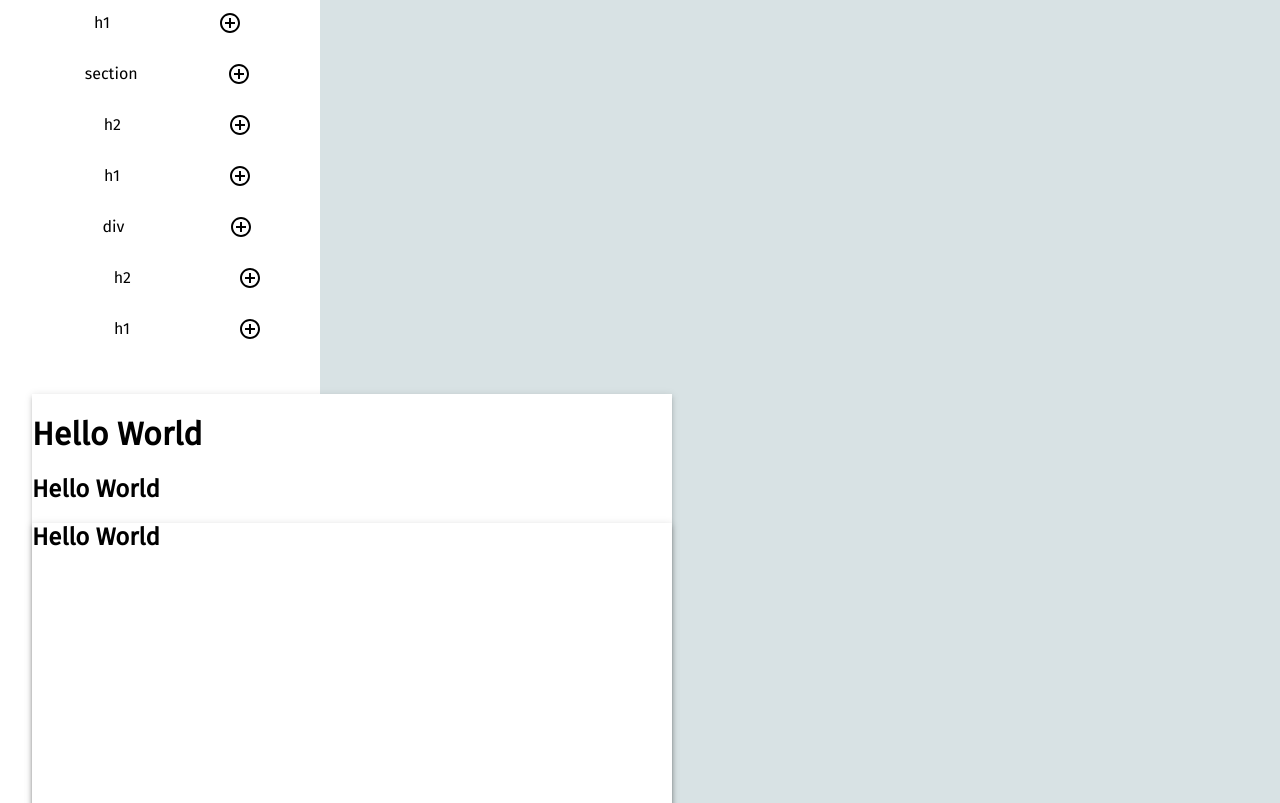
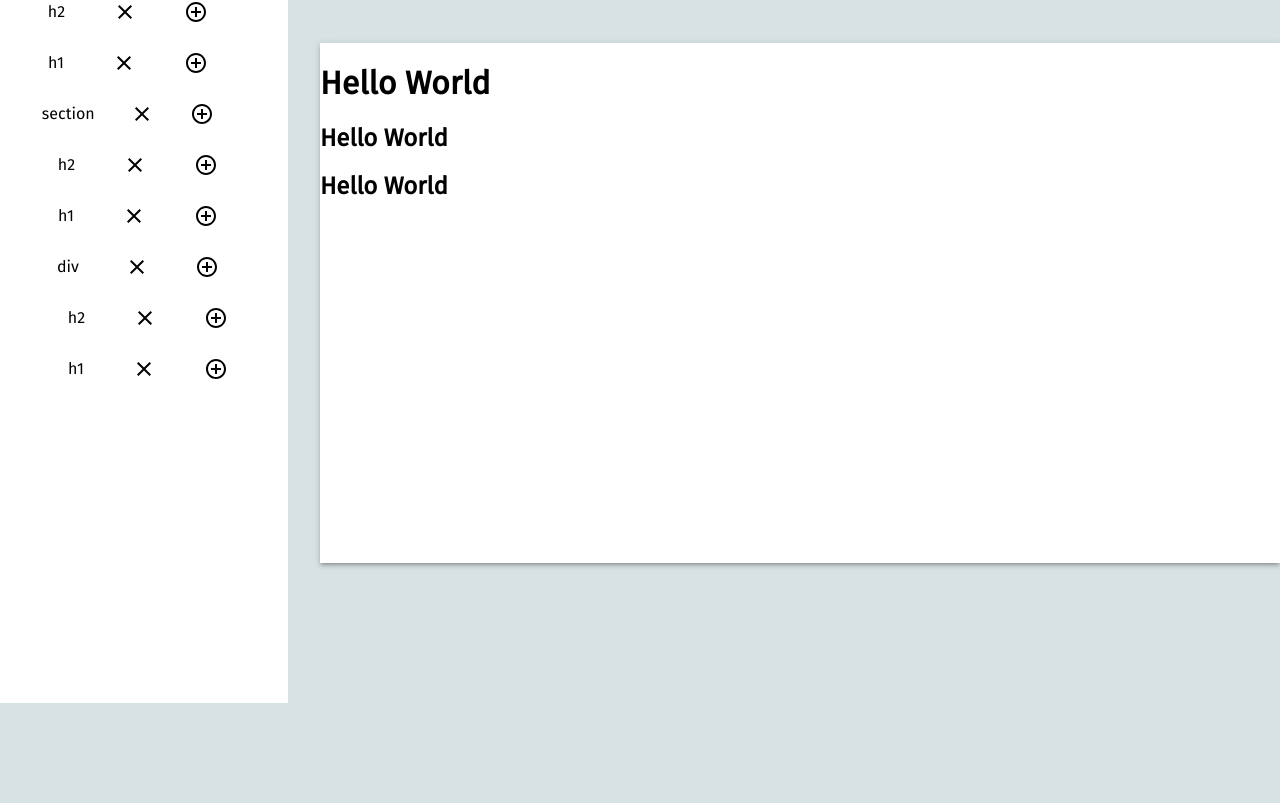
Before and after one commit to HeyHannibal/WGU-v0, a React (Create React App) app: page / in a window 1280 px wide. Shown: the part 137-940 px from the top of the page. After the commit the page ends 840 px from the top, so only its background shows below. Built offline with nearby package versions, Linux system fonts and the light colour scheme.

Commit message:
fixed adding elem bug, checking arrays for undefined now

```diff
--- a/src/App.css
+++ b/src/App.css
@@ -1,37 +1,56 @@
-.App{
-  display: flex;
+#toolbar {
+  width: 100%;
+  height: 5vh;
+  background-color: #2c2c2c;
 }
-#work{
+#work {
   height: 100vh;
   display: flex;
   align-items: center;
 }
 
-#Output{
-  height: 90vh;
-  width: 50vw;
-  box-shadow:rgba(0, 0, 0, 0.2) 0px 3px 3px -2px, rgba(0, 0, 0, 0.14) 0px 3px 4px 0px, rgba(0, 0, 0, 0.12) 0px 1px 8px 0px;
+#Output {
+  height: 520px;
+  width: 960px;
+  transform: scale(1);
+  box-shadow: rgba(0, 0, 0, 0.2) 0px 3px 3px -2px, rgba(0, 0, 0, 0.14) 0px 3px 4px 0px,
+    rgba(0, 0, 0, 0.12) 0px 1px 8px 0px;
   background-color: rgb(255, 255, 255);
-  margin: 0;
-  padding: 0;
-  margin-left: auto;
-  margin-right: auto;
-
+  transition: transform 0.2s ease;
 }
 
-
-#domTree{
-  margin: 2rem;
+#domTree {
+  margin: 0 2rem;
   margin-left: 0;
-  padding: 0 2rem;
+  padding: 2rem 4rem 2rem 1rem;
   background-color: white;
-  width: 25%;
+  width: 30%;
   box-sizing: border-box;
 }
-.node{
+.node {
   width: 100%;
+}
+
+#workspace {
+  display: flex;
 }
 /* position: absolute; */
 /* left: 50%; */
 /* top: 50%; */
 /* transform: translate(-50%, -50%); */
+
+@media only screen and (max-width: 1000px) {
+  #Output {
+    transform: scale(0.7) translateX(-20%);
+  }
+}
+@media only screen and (max-width: 900px) {
+  #Output {
+    transform: scale(0.5) translateX(-45%);
+  }
+}
+@media only screen and (max-width: 700px) {
+  #Output {
+    transform: scale(0.4) translateX(-80%);
+  }
+}
--- a/src/App.js
+++ b/src/App.js
@@ -1,17 +1,14 @@
-import './App.css';
-import React, { useState } from 'react';
-import Button from '@mui/material/Button';
-import Input from './components2/input'
-import Output from './components2/output';
-import MuiButton from './components2/muiButton';
+import "./App.css";
+import React, { useState } from "react";
+import Button from "@mui/material/Button";
+import Input from "./virtualDom/input";
+import Output from "./virtualDom/output";
+import MuiButton from "./components/muiButton";
+import VirtualDom from "./virtualDom/virtualDom";
 function App() {
-  const [toRender, setToRender] = useState([])
-
-
   return (
     <div className="App">
-    <Input></Input>
-    {/* <Output></Output> */}
+      <VirtualDom></VirtualDom>
     </div>
   );
 }
--- a/src/components2/output.js
+++ /dev/null
@@ -1,107 +0,0 @@
-import produce from "immer";
-import React, { useState, useCallback } from "react";
-
-const virtualDom = {
-  Element: {
-    findMe: this,
-
-    tagName: "div",
-    props: {
-      id: "Output",
-    },
-    children: [
-      {
-        Element: {
-          tagName: "h2",
-          props: {
-            id: "top",
-          },
-
-          children: [{ textContent: "Hello World" }],
-        },
-      },
-      {
-        Element: {
-          tagName: "h1",
-          nodeId: "2",
-          props: {
-            id: "top",
-          },
-
-          children: [{ textContent: "Hello World" }],
-        },
-      },
-      {
-        Element: {
-          tagName: "div",
-          children: [
-            {
-              Element: {
-                tagName: "p",
-                children: [
-                  {
-                    Element: {
-                      tagName: "span",
-                      props: {
-                        id: "ck",
-                      },
-                      children: [
-                        {
-                          textContent: "Just Tell ME what to DO PLEASE",
-                        },
-                      ],
-                    },
-                  },
-                ],
-              },
-            },
-          ],
-        },
-      },
-    ],
-  },
-};
-
-let addProps = (elem) => (elem.props !== undefined ? elem.props : {});
-
-function traverseVirtualDom(virtualDom) {
-  const thisLayer = Object.keys(virtualDom);
-  return thisLayer.map((key) => {
-    const elem = virtualDom[key];
-    if (elem.children === undefined) {
-      return React.createElement(elem.tagName, addProps(elem));
-    } else if (Object.keys(elem.children[0])[0] === "textContent") {
-      return React.createElement(
-        elem.tagName,
-        addProps(elem),
-        elem.children[0].textContent
-      );
-    } else {
-      return React.createElement(
-        elem.tagName,
-        addProps(elem),
-        traverseChildNodes(elem.children)
-      );
-    }
-  });
-}
-
-function traverseChildNodes(virtualDom) {
-  return virtualDom.map((elem) => {
-    if (elem.Element.children !== undefined) {
-      return traverseVirtualDom(elem);
-    }
-    return React.createElement(elem.Element.tagName, addProps(elem.Element));
-  });
-}
-
-export default function Output(props) {
-  return <div id="work">{traverseVirtualDom(props.dom)}</div>;
-}
-
-// return keys.map((elem) => {
-// return React.createElement(elem, {},Object.keys(virtualDom[elem]).map(elemm => {
-// if(elemm === 'comp') React.createElement(MuiButton)
-// else return React.createElement(elemm,{}, virtualDom[elem][elemm].textContent)
-// }));
-// });
--- /dev/null
+++ b/src/virtualDom/addElement.js
@@ -0,0 +1,8 @@
+import CropSquareSharpIcon from "@mui/icons-material/CropSquareSharp";
+export default function AddElement() {
+  return (
+    <div id="toolbar">
+      <CropSquareSharpIcon />
+    </div>
+  );
+}
--- /dev/null
+++ b/src/virtualDom/domObj.js
@@ -0,0 +1,95 @@
+import uniqid from "uniqid";
+export let vrDom = {
+  Element: {
+    treeRef: uniqid(),
+    tagName: "div",
+    props: {
+      key: uniqid(),
+      id: "Output",
+    },
+    children: [
+      {
+        Element: {
+          treeRef: uniqid(),
+          tagName: "h2",
+          props: {
+            key: uniqid(),
+          },
+        },
+      },
+      {
+        Element: {
+          treeRef: uniqid(),
+          tagName: "h1",
+          nodeId: "2",
+          props: {
+            key: uniqid(),
+          },
+
+          children: [{ textContent: "Hello World" }],
+        },
+      },
+      {
+        Element: {
+          treeRef: uniqid(),
+          tagName: "section",
+
+          children: [
+            {
+              Element: {
+                treeRef: uniqid(),
+                tagName: "h2",
+                props: {
+                  key: uniqid(),
+                },
+              },
+            },
+            {
+              Element: {
+                treeRef: uniqid(),
+                tagName: "h1",
+                nodeId: "2",
+                props: {
+                  key: uniqid(),
+                },
+                children: [{ textContent: "Hello World" }],
+              },
+            },
+            {
+              Element: {
+                treeRef: uniqid(),
+                tagName: "div",
+                props: {
+                  key: uniqid(),
+                },
+                children: [
+                  {
+                    Element: {
+                      treeRef: uniqid(),
+                      tagName: "h2",
+                      props: {
+                        key: uniqid(),
+                      },
+                    },
+                  },
+                  {
+                    Element: {
+                      treeRef: uniqid(),
+                      tagName: "h1",
+                      nodeId: "2",
+                      props: {
+                        key: uniqid(),
+                      },
+
+                      children: [{ textContent: "Hello World" }],
+                    },
+                  },
+                ],
+              },
+            },
+          ],
+        },
+      },
+    ],
+  },
+};
--- a/src/components2/input.js
+++ b/src/virtualDom/input.js
@@ -6,102 +6,6 @@ import uniqid from "uniqid";
 import { Grid } from "@mui/material";
 import ClearIcon from "@mui/icons-material/Clear";
 import AddCircleOutlineOutlinedIcon from "@mui/icons-material/AddCircleOutlineOutlined";
-
-import Output from "./output";
-
-let vrDom = {
-  Element: {
-    treeRef: uniqid(),
-    tagName: "div",
-    props: {
-      id: "Output",
-    },
-    children: [
-      {
-        Element: {
-          treeRef: uniqid(),
-          tagName: "h2",
-          props: {
-            id: "top",
-          },
-        },
-      },
-      {
-        Element: {
-          treeRef: uniqid(),
-          tagName: "h1",
-          nodeId: "2",
-          props: {
-            id: "top",
-          },
-
-          children: [{ textContent: "Hello World" }],
-        },
-      },
-      {
-        Element: {
-          treeRef: uniqid(),
-          tagName: "section",
-
-          children: [
-            {
-              Element: {
-                treeRef: uniqid(),
-                tagName: "h2",
-                props: {
-                  id: "top",
-                },
-              },
-            },
-            {
-              Element: {
-                treeRef: uniqid(),
-                tagName: "h1",
-                nodeId: "2",
-                props: {
-                  id: "top",
-                },
-                children: [{ textContent: "Hello World" }],
-              },
-            },
-            {
-              Element: {
-                treeRef: uniqid(),
-                tagName: "div",
-                props: {
-                  id: "Output",
-                },
-                children: [
-                  {
-                    Element: {
-                      treeRef: uniqid(),
-                      tagName: "h2",
-                      props: {
-                        id: "top",
-                      },
-                    },
-                  },
-                  {
-                    Element: {
-                      treeRef: uniqid(),
-                      tagName: "h1",
-                      nodeId: "2",
-                      props: {
-                        id: "top",
-                      },
-
-                      children: [{ textContent: "Hello World" }],
-                    },
-                  },
-                ],
-              },
-            },
-          ],
-        },
-      },
-    ],
-  },
-};
 
 let addMe = {
   Element: {
@@ -114,8 +18,8 @@ let addMe = {
   },
 };
 
-export default function Input() {
-  const [Dom, setDom] = useState(vrDom);
+export default function Input(props) {
+  const { Dom, setDom } = props;
 
   const deleteNodeFromState = useCallback((targetId) => {
     setDom(
@@ -134,7 +38,6 @@ export default function Input() {
   }, []);
 
   const renderTree = (dom, isChild) => {
-    console.log(dom);
     const { Element } = dom;
     const offset = () => (isChild ? { marginLeft: "10px" } : { marginLeft: "-2px" });
 
@@ -154,7 +57,7 @@ export default function Input() {
           flexWrap="nowrap"
         >
           <p>{Element.tagName}</p>
-          {/* <ClearIcon onClick={() => deleteNodeFromState(Element.treeRef)} /> */}
+          <ClearIcon onClick={() => deleteNodeFromState(Element.treeRef)} />
           <AddCircleOutlineOutlinedIcon onClick={() => addNodeToState(Element.treeRef)} />
         </Grid>
         {hasChildren(dom) ? Element.children.map((dom) => renderTree(dom, true)) : null}
@@ -191,10 +94,5 @@ export default function Input() {
     }
   }
 
-  return (
-    <div onClick={() => console.log(Dom)} id="domTree">
-      {renderTree(Dom)}
-      <Output dom={Dom} />
-    </div>
-  );
+  return <div id="domTree">{renderTree(Dom)}</div>;
 }
--- /dev/null
+++ b/src/virtualDom/output.js
@@ -0,0 +1,51 @@
+import produce from "immer";
+import React, { useState, useCallback } from "react";
+
+let addProps = (elem) => (elem.props !== undefined ? elem.props : {});
+
+function renderVirtualDom(virtualDom) {
+  const thisLayer = Object.keys(virtualDom);
+  return thisLayer.map((key) => {
+    const elem = virtualDom[key];
+    if (elem.children === undefined) {
+      return React.createElement(elem.tagName, addProps(elem));
+    } else if (
+      elem.children.length > 0 &&
+      Object.keys(elem.children[0])[0] === "textContent"
+    ) {
+      return React.createElement(
+        elem.tagName,
+        addProps(elem),
+        elem.children[0].textContent
+      );
+    } else {
+      return React.createElement(
+        elem.tagName,
+        addProps(elem),
+        renderChildNodes(elem.children)
+      );
+    }
+  });
+}
+
+function renderChildNodes(virtualDom) {
+  return virtualDom.map((elem) => {
+    if (elem.Element.children !== undefined) {
+      return renderVirtualDom(elem);
+    }
+    return React.createElement(elem.Element.tagName, addProps(elem.Element));
+  });
+}
+
+export default function Output(props) {
+  const { Dom } = props;
+
+  return <div id="work">{renderVirtualDom(Dom)}</div>;
+}
+
+// return keys.map((elem) => {
+// return React.createElement(elem, {},Object.keys(virtualDom[elem]).map(elemm => {
+// if(elemm === 'comp') React.createElement(MuiButton)
+// else return React.createElement(elemm,{}, virtualDom[elem][elemm].textContent)
+// }));
+// });
--- /dev/null
+++ b/src/virtualDom/virtualDom.js
@@ -0,0 +1,20 @@
+import { useState } from "react";
+
+import Input from "./input";
+import Output from "./output";
+import AddElement from "./addElement";
+import { vrDom } from "./domObj";
+
+export default function VirtualDom() {
+  const [Dom, setDom] = useState(vrDom);
+
+  return (
+    <>
+      <AddElement />
+      <div id="workspace">
+        <Input Dom={Dom} setDom={setDom} />
+        <Output Dom={Dom} />
+      </div>
+    </>
+  );
+}
```
Also changed, not shown: src/components2/virtualDOM.js (deleted, +0 -14 lines), src/components/muiButton.js (renamed from src/components2/muiButton.js).
